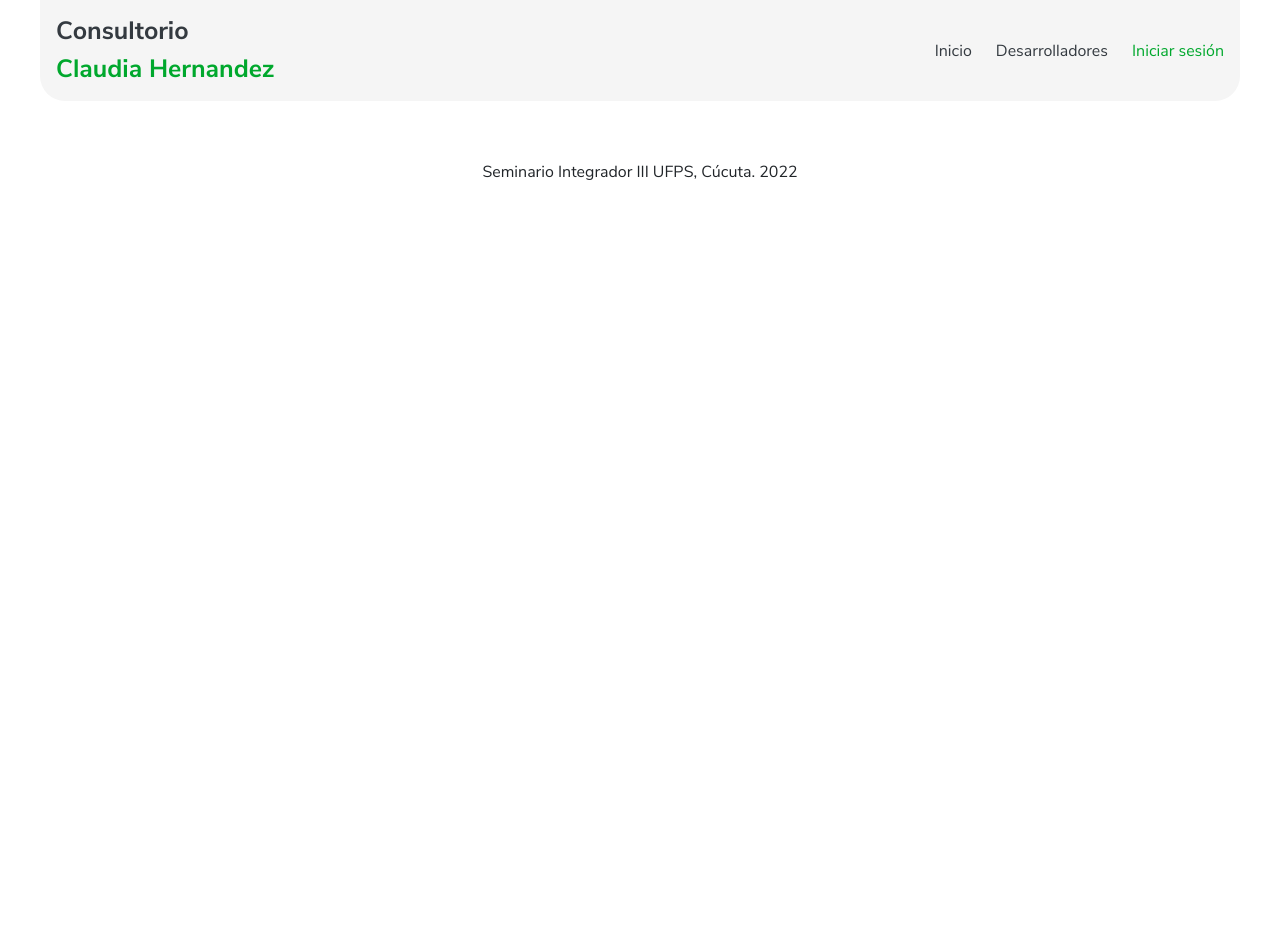
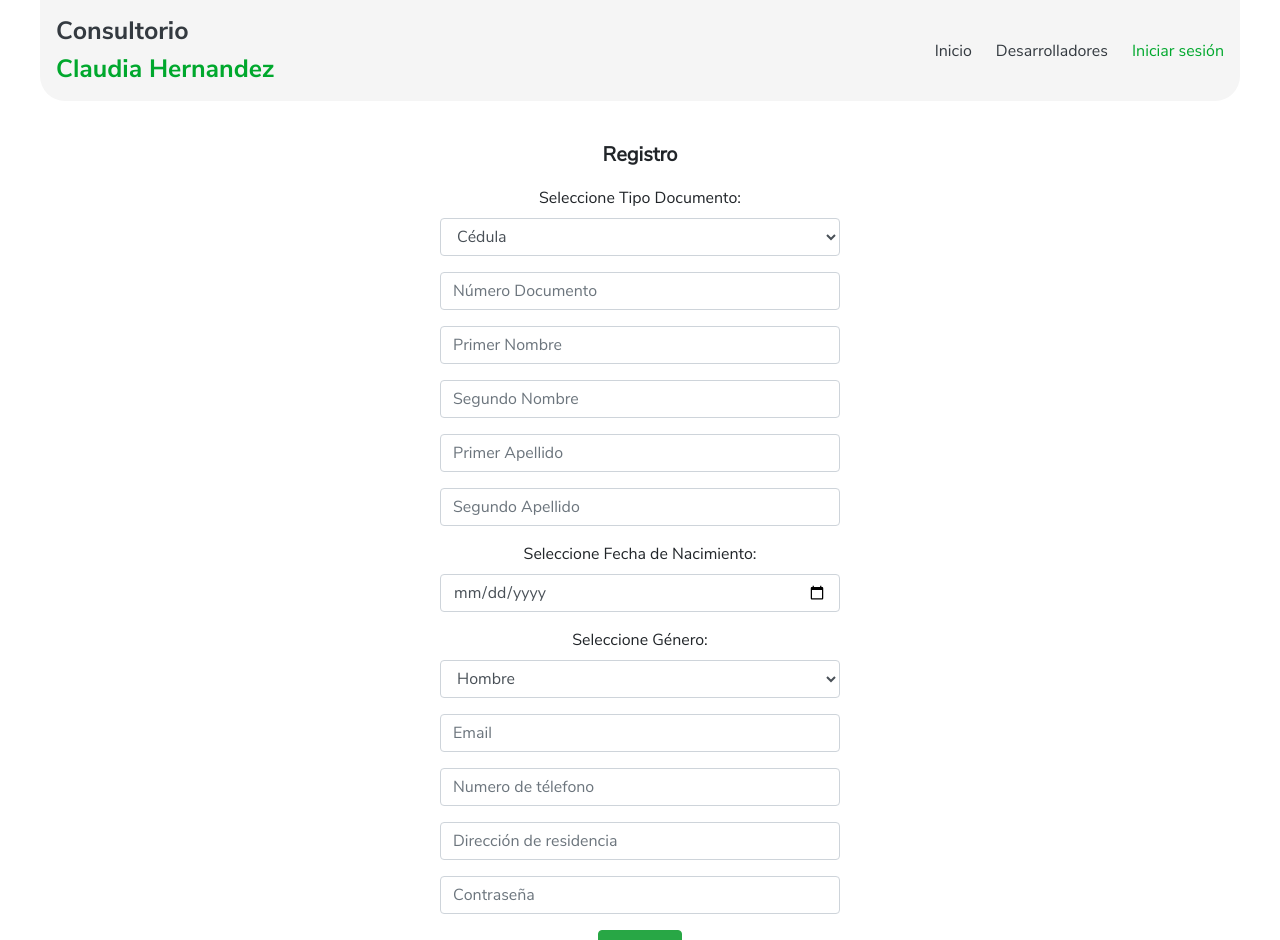
Before and after one commit to MartinMedinaRuvian/consultorio-dental-front, a Vue app: page /registro in a window 1280 px wide. Shown: the top 940 px of the page. Before the commit the page ends 800 px from the top, so only its background shows below. Built offline with nearby package versions, Linux system fonts and the light colour scheme.

Commit message:
Vista de registro usuario o odontologo y ajuste vista inicio de sesion

```diff
--- a/src/main.js
+++ b/src/main.js
@@ -11,6 +11,7 @@ import VueAxios from 'vue-axios'
  * SprinBoot
  */
 axios.defaults.baseURL = 'http://localhost:8080';
+axios.defaults.headers.common["Authorization"] = localStorage.getItem("token");
 
 /**
  * Agregamos la URL base de nuestra API. Para conectarse al backend de producción heroku:
--- a/src/router/index.js
+++ b/src/router/index.js
@@ -22,6 +22,11 @@ const routes = [
     component: () => import('@/views/Usuario/UsuarioInicioSesion.vue')
   },
   {
+    path: '/registro',
+    name: 'Registro',
+    component: () => import('@/views/Usuario/UsuarioRegistro.vue')
+  },
+  {
     path: '/pacientes',
     name: 'Pacientes',
     component: () => import('@/views/Pacientes/Pacientes.vue')
--- a/src/views/Usuario/UsuarioInicioSesion.vue
+++ b/src/views/Usuario/UsuarioInicioSesion.vue
@@ -6,7 +6,7 @@
           <div class="row">
               <form @submit.prevent="iniciarSesion()" class="formulario">
                   <div class="form-group">
-                      <input type="text" placeholder="Usuario" class="form-control" v-model="usuario.username">
+                      <input type="text" placeholder="Número de documento" class="form-control" v-model="usuario.cedula">
                   </div>
                   <div class="form-group">
                       <input type="password" placeholder="Contraseña" class="form-control" v-model="usuario.password">
@@ -16,6 +16,10 @@
                   </div>
               </form>
           </div>
+      </div>
+      <div class="footer-formulario mt-3">
+        <p>¿No tiene una cuenta?</p>
+        <router-link data-toggle="collapse" data-target=".navbar-collapse.show" to="/registro" class="color-verde-principal link-crear-cuenta">Crear cuenta</router-link>
       </div>
   </div>
 </template>
@@ -35,16 +39,11 @@ export default {
             this.mensaje.contenido = contenido
             this.mensaje.color = color
         },
-        iniciarSesion(){
-            this.axios.post('usuarios/inicioSesion', this.usuario)
+        registro(){
+            this.axios.post('user/login', this.usuario)
             .then((respuesta)=>{
                 if(respuesta.status === 200){
-                    this.usuarioIngresado = respuesta.data;
-                    if(this.usuarioIngresado.tipo == 1){
-                        this.guardarInfoCliente();
-                    }else{
-                        this.guardarInfoVendedor();
-                    }
+                  localStorage.setItem('token', respuesta.data)
                 }
             })
             .catch((error) => {
--- /dev/null
+++ b/src/views/Usuario/UsuarioRegistro.vue
@@ -0,0 +1,99 @@
+<template>
+  <div class="text-center container-inicio-sesion">
+    <Mensaje :mensaje="mensaje"/>
+    <p class="mt-4 titulo-modulo">Registro</p>
+    <div class="d-flex justify-content-center align-items-center container">
+        <div class="row">
+          <form @submit.prevent="registro()" class="formulario">
+							<div class="form-group">
+								<label for="select">Seleccione Tipo Documento:</label>
+								<select id="select" class="form-select form-control" aria-label="Default select example" v-if="tiposDocumentos.length > 0" v-model="usuario.tipoDoc">
+									<option :value="tipoDocumento.codigo" v-for="tipoDocumento in tiposDocumentos" :key="tipoDocumento.codigo">{{tipoDocumento.descripcion}}</option>
+								</select>
+							</div>
+							<div class="form-group">
+								<input type="text" placeholder="Número Documento" v-model="usuario.NroDoc" class="form-control">
+							</div>
+              <div class="form-group">
+								<input type="text" placeholder="Primer Nombre" class="form-control" v-model="usuario.primerNombre">
+              </div>
+              <div class="form-group">
+								<input type="text" placeholder="Segundo Nombre" class="form-control" v-model="usuario.segundoNombre">
+              </div>
+              <div class="form-group">
+								<input type="text" placeholder="Primer Apellido" class="form-control" v-model="usuario.primerApellido">
+              </div>
+              <div class="form-group">
+								<input type="text" placeholder="Segundo Apellido" class="form-control" v-model="usuario.segundoApellido">
+              </div>
+							<div class="form-group">
+								<label for="select">Seleccione Fecha de Nacimiento:</label>
+								<input type="date" class="form-control" v-model="usuario.fechaNacimiento">
+              </div>
+							<div class="form-group">
+								<label for="select">Seleccione Género:</label>
+								<select id="select" class="form-select form-control" aria-label="Default select example" v-if="opcionesGenero.length > 0" v-model="usuario.genero">
+									<option :value="opcionGenero.valor" v-for="opcionGenero in opcionesGenero" :key="opcionGenero.valor">{{opcionGenero.descripcion}}</option>
+								</select>
+							</div>
+              <div class="form-group">
+                  <input type="text" placeholder="Email" class="form-control" v-model="usuario.direccionCorreo">
+              </div>
+              <div class="form-group">
+                  <input type="phone" placeholder="Numero de télefono" class="form-control" v-model="usuario.nroTelefono">
+              </div>
+              <div class="form-group">
+                  <input type="text" placeholder="Dirección de residencia" class="form-control" v-model="usuario.direccionResidencia">
+              </div>
+              <div class="form-group">
+                  <input type="password" placeholder="Contraseña" class="form-control" v-model="usuario.pwd">
+              </div>
+							<div class="form-group">
+								<button type="submit" class="btn btn-success">Guardar</button>
+							</div>
+          </form>
+        </div>
+    </div>
+  </div>
+</template>
+<script>
+import Mensaje from '@/components/parciales/Mensaje.vue'
+export default {
+    data() {
+       return{
+           usuario:{tipoDoc:1, genero:'H'},
+           usuarioIngresado:{},
+           mensaje:{ver:false},
+					 tiposDocumentos: [{codigo:1, descripcion:'Cédula'}],
+					 opcionesGenero: [{valor:'H', descripcion: 'Hombre'}, {valor:'M', descripcion: 'Mujer'}]
+       }
+    },
+		created () {
+			this.verTiposDocumentos()
+		},
+    methods:{
+        crearMensaje(contenido, color){
+            this.mensaje.ver = true;
+            this.mensaje.contenido = contenido
+            this.mensaje.color = color
+        },
+        registro(){
+            this.axios.post('odontologo/crear', this.usuario)
+            .then((respuesta)=>{
+                if(respuesta.status === 200){
+                  this.$router.push('/inicio-sesion')
+                }
+            })
+            .catch((error) => {
+              this.crearMensaje(error.response.data.mensaje, 'danger')
+            })
+        },
+				verTiposDocumentos () {
+					this.tiposDocumentos = [{codigo:1, descripcion:'Cédula'}]
+				}
+    },
+    components:{
+        Mensaje
+    }
+}
+</script>
```
Also changed, not shown: src/views/Pacientes/PacienteRegistro.vue (added, +99 -0 lines).
